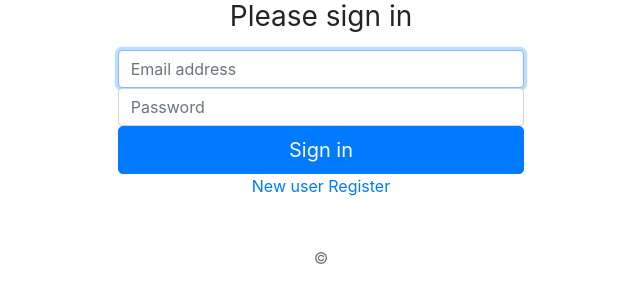
After one commit to afsana1210/django_project, a Django app: page /ECP/signin/ in a window 1280 px wide. The commit adds this page. Shown: the top 303 px of the page, without its empty margins (319-959 px from the left). Run offline with Django 3.2, Linux system fonts and the light colour scheme; some libraries are stand-ins or nearby versions.

Commit message:
added new templates

```diff
--- /dev/null
+++ b/Electric_Charge/ECP/templates/ECP/signin.html
@@ -0,0 +1,33 @@
+{% extends "ECP/base.html" %} {% block title_content %}signin{% endblock %}
+{%block content %}
+<form class="form-signin" action="{%url 'signin' %}" method="post">
+  {% csrf_token %}
+  <h1 class="h3 mb-3 font-weight-normal">Please sign in</h1>
+
+  <label for="inputEmail" class="sr-only">Email address</label>
+  <input
+    type="email"
+    id="inputEmail"
+    class="form-control"
+    name="email_id"
+    placeholder="Email address"
+    required=""
+    autofocus=""
+  />
+  <label for="inputPassword" class="sr-only">Password</label>
+  <input
+    type="password"
+    id="inputPassword"
+    class="form-control"
+    name="password"
+    placeholder="Password"
+    required=""
+  />
+  <button class="btn btn-lg btn-primary btn-block" type="submit">
+    Sign in
+  </button>
+  <p><a href="{%url 'signup'%}">New user Register</a></p>
+
+  <p class="mt-5 mb-3 text-muted">©</p>
+</form>
+{%endblock%}
--- a/Electric_Charge/ECP/urls.py
+++ b/Electric_Charge/ECP/urls.py
@@ -1,6 +1,6 @@
 from django.urls import path
 from ECP import views
-from .views import signup_view,list_view
+from .views import signup_view,list_view,signin_view,signin_view_work
 
 urlpatterns=[
     # path('',views.index,name='index'),
@@ -9,4 +9,6 @@ urlpatterns=[
 
     path('signup/',views.signup_view ,name='signup'),
     path('list/',views.list_view ,name='list'),
+    path('signin/',views.signin_view,name='signin'),
+    path('signin_work/',views.signin_view_work,name='signin')
 ]
--- a/Electric_Charge/ECP/views.py
+++ b/Electric_Charge/ECP/views.py
@@ -1,4 +1,4 @@
-from django.shortcuts import render
+from django.shortcuts import render,HttpResponse
 from .models import Signup
 from .forms import SignupModelForm
 
@@ -22,8 +22,61 @@ def signup_view(request):
 
 def list_view(request):
     # email=self.cleaned_data.get('email')
-    qs=Signup.objects.get(email=request.POST['email'])
-    print("query :",qs)
+    qs=Signup.objects.all()
+    print("object_list :",qs)
     template_name='ECP/list.html'
     context={'object_list':qs}
     return render(request,template_name,context)
+
+def signin_view(request):
+    if request.method=="POST":
+        data=request.POST.get("email_id")
+        # data=SignupModelForm(request.POST)
+        # print(data)
+        qs=Signup.objects.all()
+    # context={"object_list":qs}
+    # if request.method=='POST':
+        for objects in qs:
+            email=objects.email
+            print("email is :" ,email)
+        print("data :",data)
+        if email==data:
+              print("email :",email)
+              return render(request,"ECP/list.html")
+        print("email of signin:",email)
+
+    template_name='ECP/signin.html'
+    return render(request,template_name)
+
+    # context={'user':qs.user,'email':qs.email,'password':qs.password}
+    # return render(request,template_name)
+
+
+
+    # if qs.user==1 and qs.email==request.POST['email'] and qs.password==request.POST['password']:
+    #     return render(request,"ECP/list.html")
+    # return render(request,"not right")
+
+def signin_view_work(request):
+    if request.method=="POST":
+        data=request.POST.get("email_id")
+        data1=request.POST.get("password")
+        qs=Signup.objects.all()
+        for objects in qs:
+            email=objects.email
+            password=objects.password
+            print("email is :" ,email)
+            print("password is:",password)
+            print("data :",data)
+            print("data 1 is :",data1)
+            if email==data and password==data1:
+              print("email :",email)
+              print("password :",password)
+              return render(request,"ECP/list.html")
+            # else:
+                # return HttpResponse("please check your email and password.you're email and password didn't match ","ECP/signin.html")
+        print("email of signin:",email)
+        print("password of signin :" , password)
+
+    template_name='ECP/signin.html'
+    return render(request,template_name)
```
Also changed, not shown: Electric_Charge/ECP/templates/ECP/list.html (+5 -2 lines), Electric_Charge/db.sqlite3.
